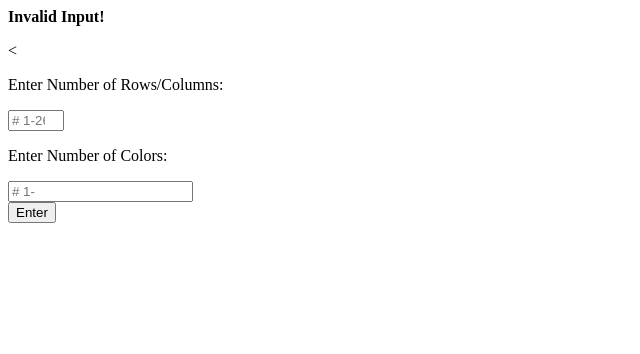
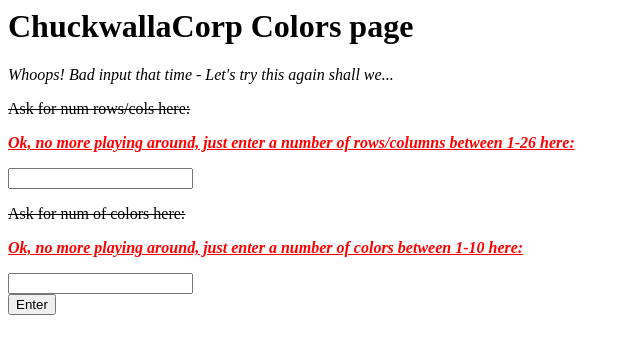
Before and after one commit to hieveryoneimsamuel/ChuckwallaCorp, a PHP site: page /failure.php in a window 1280 px wide. Shown: the top 354 px of the page, without its empty margins (0-640 px from the left). Run offline with PHP 8.4, Linux system fonts and the light colour scheme; data that the repository does not hold is empty.

Commit message:
Old failure.php

```diff
--- a/fuel/app/views/ourcompany/colorsDirectory/failure.php
+++ b/fuel/app/views/ourcompany/colorsDirectory/failure.php
@@ -1,14 +1,19 @@
 <body>
-    <form method='GET'>
-        <p id="invalid"><strong>Invalid Input!</strong></p>
-
-        <<p>Enter Number of Rows/Columns:</p>
-        <input type="number" placeholder="# 1-26" class="val" name="val1" min=1 max=26 required>
 
 
-        <p>Enter Number of Colors:</p>
+    <h1>ChuckwallaCorp Colors page</h1>
 
-        <input type="number" placeholder="# 1-<?php echo "".$colorcount."" ?>" class="val" name="val2" min=1 required>
+
+    <form method='GET'>
+        <p><em>Whoops! Bad input that time - Let's try this again shall we...</em><br></p>
+        <p style="text-decoration: line-through">Ask for num rows/cols here: </p>
+        <p style='color: red; text-decoration: underline;'><b><em>Ok, no more playing around, just enter a number of rows/columns between 1-26 here:</em></b></p>
+        <input type="number" class="val" name="val1">
+
+
+        <p style="text-decoration: line-through">Ask for num of colors here:</p>
+        <p style='color: red; text-decoration: underline;'><b><em>Ok, no more playing around, just enter a number of colors between 1-10 here:</em></b></p>
+        <input type="number" class="val" name="val2">
 
         <br>
         <button type="submit" name="numColsButton" id="btn-numColors"> Enter </button>
@@ -24,12 +29,20 @@
     }
 
     if(isset($_GET['val1']) && !isset($_GET['val2'])){
-        echo "<p>Looks like the number of colors isn't set. Please try again.</p>";
+        echo "<p>Looks like num of colors isn't set. Please try again.</p>";
     }
 
 
     if(!isset($_GET['val1']) && isset($_GET["val2"])){
         echo "<p>Looks like number of rows/columns isn't set. Please try agian.</p>";
     }
+
+
+
     ?>
+
+
+
+
+
 </body>
```
